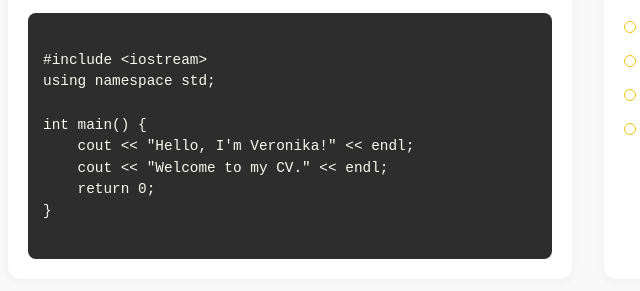
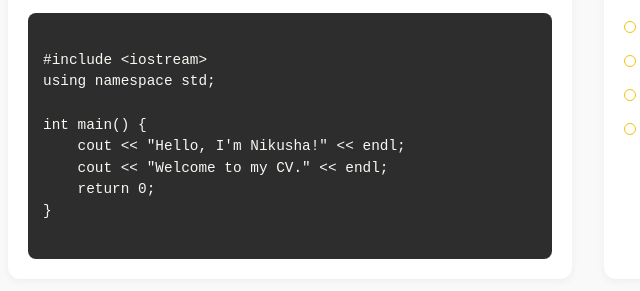
Before and after one commit to Veronika-sikpo/cv, a plain HTML site: page index.html in a window 1280 px wide. Shown: the part 760-1051 px from the top of the page, 52-692 px from the left. Drawn offline with Linux system fonts and the light colour scheme.

Commit message:
Update Code Example (C++)

```diff
--- a/index.html
+++ b/index.html
@@ -65,7 +65,7 @@
 using namespace std;
 
 int main() {
-    cout << "Hello, I'm Veronika!" << endl;
+    cout << "Hello, I'm Nikusha!" << endl;
     cout << "Welcome to my CV." << endl;
     return 0;
 }
```
